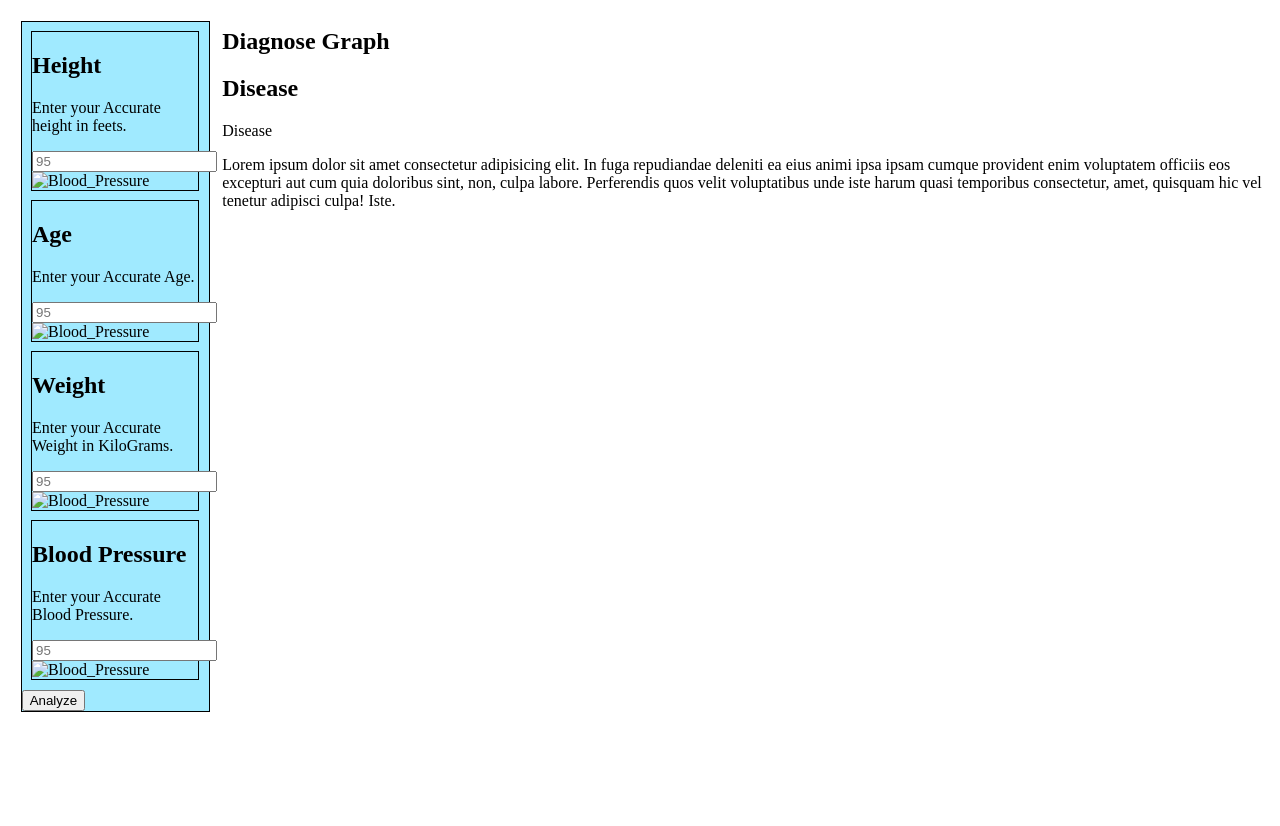
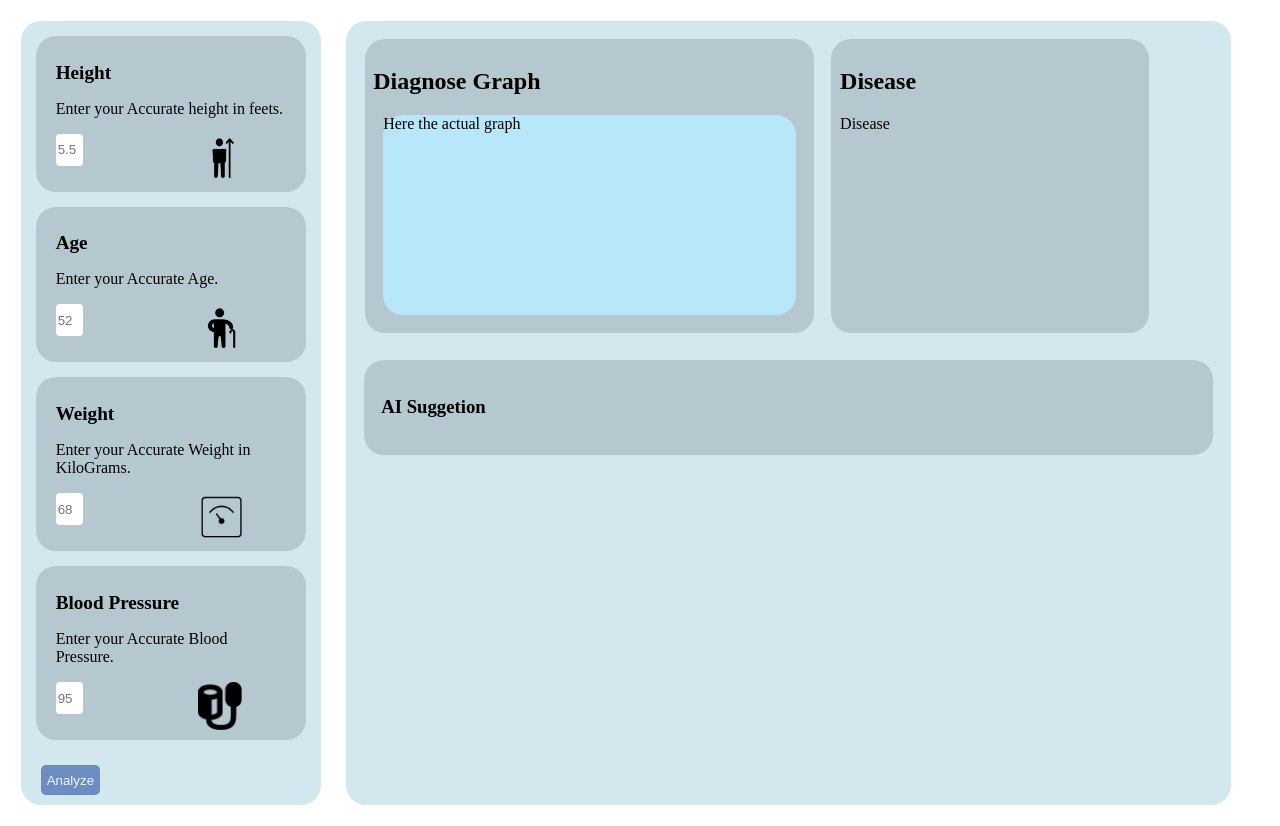
Before and after one commit to Sakib-Dalal/General_Disease_Diagnosis_Model, a Python web app: template templates/inputpage.html in a window 1280 px wide. Before the commit the page ends 712 px from the top, so only its background shows below. Run offline with Jinja, Linux system fonts and the light colour scheme; the template is opened without the code that fills it, so the values that code supplies are empty.

Commit message:
added css to this file

```diff
--- a/templates/inputpage.html
+++ b/templates/inputpage.html
@@ -10,28 +10,118 @@
     <style>
       section{
         display: flex;
+        flex-wrap: wrap;
       }
         .sidebar{
-            border: 1px solid black;
-            background: rgb(160, 234, 255);
-            width: 20%;
+            background: #D3E7EE;
+            width: 300px;
             margin: 1%;
+            border-radius: 20px;
         }
         .sidebar .card{
-            border: 1px solid black;
+            padding: 10px 20px;
+
             margin: 5%;
+            border-radius: 20px;
+            background: #b5c8cf;
+
         }
+        .card h2{
+            font-size: 1.2rem;
+        }
+        .card .inercard{
+            display: flex;
+            flex-wrap: wrap;
+            gap: 50%;
+        }
+        .card input[type=text]{
+            height: 30px;
+            width: 10%;
+            border: none;
+            border-radius: 4px;
+        }
+        .card img{
+            height: 6vh !important;
+        }
+
+        .presentation{
+            margin: 1%;
+            width: 70%;
+            background: #D3E7EE;
+            border-radius: 20px;
+        }
+        .presentation .inerpresentaion .graph div{
+            height: 200px;
+            background: #b7e7f9;
+            border-radius: 20px;
+            margin: 10px;
+        }
+        .presentation .inerpresentaion .graph{
+
+            width: 50%;
+            margin:1%;
+            padding: 1%;
+            background: #b5c8cf;
+            border-radius: 20px;
+        }
+        .presentation .inerpresentaion{
+            display: flex;
+            border-radius: 20px;
+            margin: 10px;
+            flex-wrap: wrap;
+
+        }
+        .presentation .inerpresentaion .Disease{
+            background-color: #b5c8cf;
+            width: 300px;
+            border-radius: 20px;
+            margin:1%;
+            padding: 1%;        }
+        .presentation .AIgenerated{
+            margin: 2%;
+            background: #b5c8cf;
+            padding: 2%;
+            border-radius: 20px;
+        }
+       /* Add relative positioning to the parent container */
+/* Style for the <p> and individual lines */
+    .presentation .AIgenerated p {
+  position: relative;
+}
+
+.presentation .AIgenerated p .line {
+  display: inline-block;
+  overflow: hidden;
+  white-space: nowrap;
+  position: relative;
+  animation: slide 12s steps(1) infinite;
+  margin-bottom: 5px; /* Adds a small gap between lines */
+}
+
+.sidebar form .btn:hover{
+    cursor: pointer;
+    background: #5d7bab;
+    color: white;
+}
+.sidebar form .btn{
+    margin: 10px 20px;
+    border: none;
+    color: aliceblue;
+    background: #6c8dc2;
+}
     </style>
 </head>
 <body>
 
-   <section> <div class="sidebar">
+   <section>
+    <div class="sidebar">
+<form action="">
     <div class="card">
         <h2>Height</h2>
     <p>Enter your Accurate height in feets.</p>
     <div class="inercard">
-     <input type="text" placeholder="95">
-     <img src="" alt="Blood_Pressure">
+     <input type="text" placeholder="5.5">
+     <img src="/static/images/healthicons_height (1).png" alt="">
     </div>
 </div>
 
@@ -39,17 +129,17 @@
         <h2>Age</h2>
     <p>Enter your Accurate Age.</p>
     <div class="inercard">
-        <input type="text" placeholder="95">
-        <img src="" alt="Blood_Pressure">
-       </div>
+        <input type="text" placeholder="52">
+        <img src="/static/images/healthicons_old-man.png" alt="">
+    </div>
 </div>
 
     <div class="card">
         <h2>Weight</h2>
     <p>Enter your Accurate Weight in KiloGrams.</p>
    <div class="inercard">
-    <input type="text" placeholder="95">
-    <img src="" alt="Blood_Pressure">
+    <input type="text" placeholder="68">
+    <img src="/static/images/icon-park-outline_weight.png" alt="">
    </div>
     </div>
 
@@ -58,17 +148,21 @@
     <p>Enter your Accurate Blood Pressure.</p>
    <div class="inercard">
     <input type="text" placeholder="95">
-    <img src="" alt="Blood_Pressure">
-   </div>
+    <!-- <img src="{{ url_for('static', filename='images/image1.png') }}" alt="Blood_Pressure"> -->
+    <img src="/static/images/Vector.png" alt="">
+</div>
     </div>
-   <button type="submit">Analyze</button>
-</div>
+    <button class="btn" type="button" onclick="startTyping()" style="height: 30px; border-radius: 5px;">Analyze</button>
+
+</form>
+    </div>
 
 <!-- Graphs are presented here -->
 <div class="presentation">
     <div class="inerpresentaion">
         <div class="graph">
             <h2>Diagnose Graph</h2>
+            <div>Here the actual graph</div>
         </div>
         <div class="Disease">
             <h2>Disease</h2>
@@ -76,8 +170,22 @@
         </div>
     </div>
     <div class="AIgenerated">
-        <p>Lorem ipsum dolor sit amet consectetur adipisicing elit. In fuga repudiandae deleniti ea eius animi ipsa ipsam cumque provident enim voluptatem officiis eos excepturi aut cum quia doloribus sint, non, culpa labore. Perferendis quos velit voluptatibus unde iste harum quasi temporibus consectetur, amet, quisquam hic vel tenetur adipisci culpa! Iste.</p>
+        <h3>AI Suggetion</h3>
+        <p><span class="auto-type"></span></p>
     </div>
 </div></section>
+<script src="https://cdn.jsdelivr.net/npm/typed.js@2.0.12"></script>
+
+<script>
+function startTyping() {
+          // Initialize the Typed.js instance when this function is called
+          var typed = new Typed(".auto-type",{
+    strings : ["Lorem ipsum dolor sit amet consectetur adipisicing elit. In fuga repudiandae deleniti ea eius animi ipsa ipsam cumque provident enim voluptatem officiis eos excepturi aut cum quia doloribus sint, non, culpa labore. Perferendis quos velit voluptatibus unde iste harum quasi temporibus consectetur, amet, quisquam hic vel tenetur adipisci culpa! Iste."],
+    typeSpeed : 5,
+    backSpeed : 150,
+    looped : true
+  })
+      }
+      </script>
 </body>
 </html>
```
